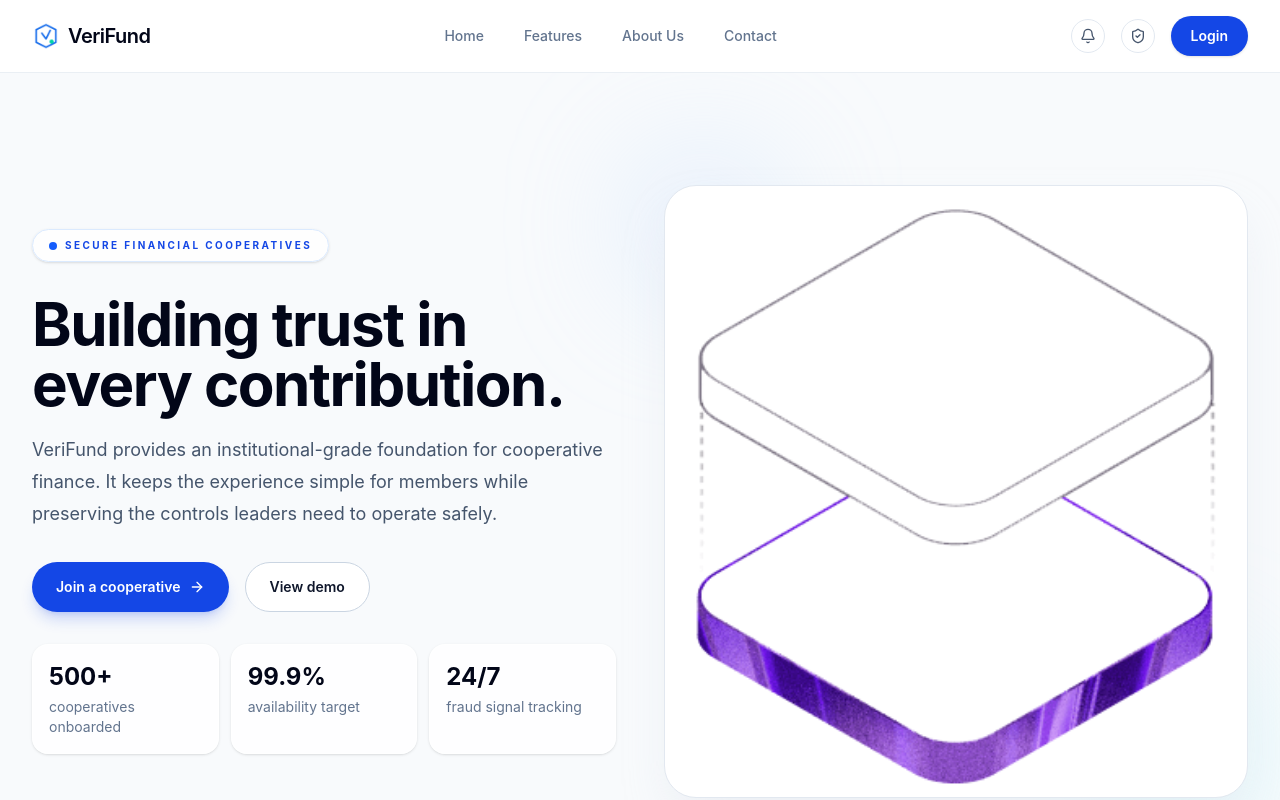
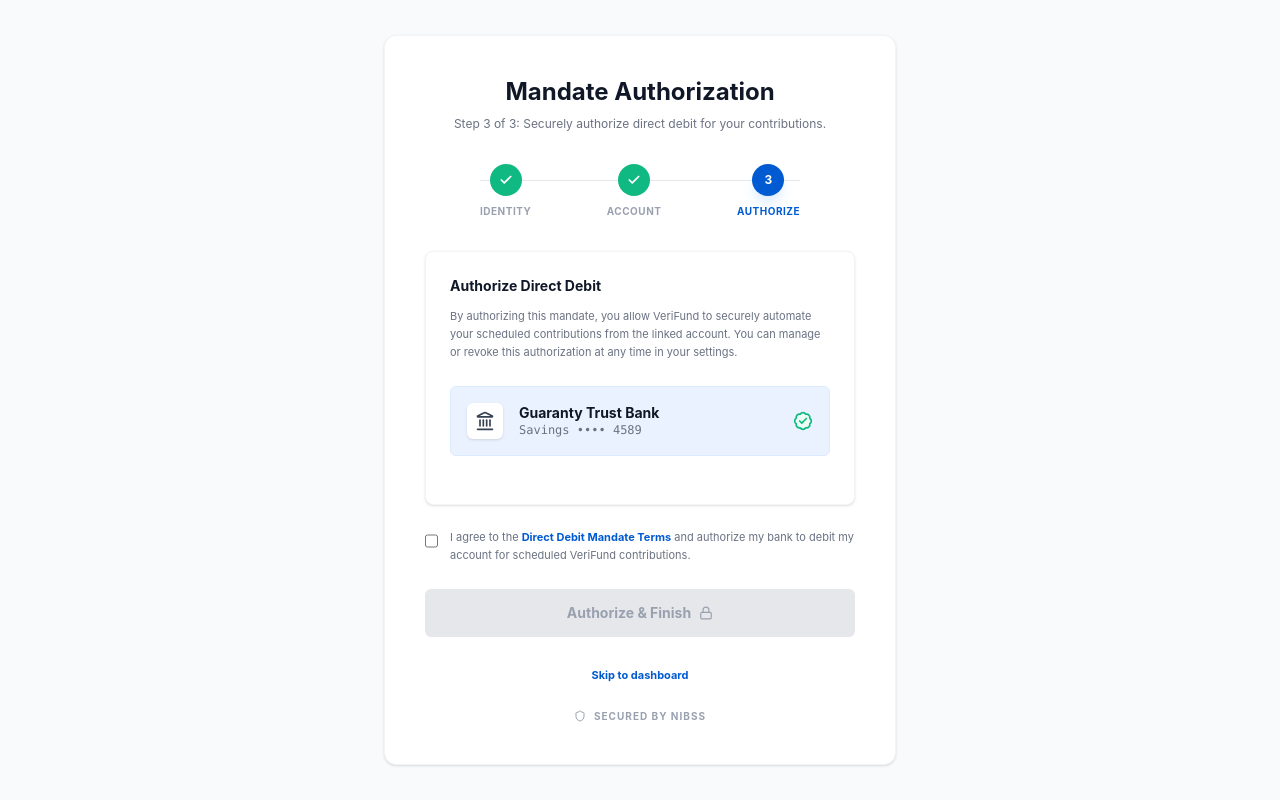
Before and after one commit to DanonymousCoder/VeriFund, a React (Vite) app in the folder frontend/: page /verify/authorize in a window 1280 px wide. Before the commit this address led to /. Shown: the top 800 px of the page. Built offline with nearby package versions, Linux system fonts and the light colour scheme.

Commit message:
feat: add routing for BankLinkLayout and MandateAuthorization components, update navigation links

```diff
--- a/frontend/src/App.tsx
+++ b/frontend/src/App.tsx
@@ -14,9 +14,11 @@ import {
 } from 'lucide-react'
 import { Login, MemberDashboard, SignUp } from './components'
 import IdentityVerification from './components/IdentityVerification'
+import BankLinkLayout from './components/BankLinkLayout'
 import PublicProfileDashboard from './components/PublicProfileDashboard'
 import MultiSigAuthorization from './components/MultiSigAuthorization'
 import RegulatoryDashboard from './components/RegulatoryDashboard'
+import MandateAuthorization from './components/MandateAuthorization'
 import heroImage from './assets/hero.png'
 import verifundLogo from './assets/verifund-logo.png'
 
@@ -102,6 +104,8 @@ function App() {
       <Route path="/signup" element={<SignUp />} />
       <Route path="/dashboard" element={<MemberDashboard />} />
       <Route path="/verify" element={<IdentityVerification />} />
+      <Route path="/verify/account" element={<BankLinkLayout />} />
+      <Route path="/verify/authorize" element={<MandateAuthorization />} />
       <Route path="/profile" element={<PublicProfileDashboard />} />
       <Route path="/authorize" element={<MultiSigAuthorization />} />
       <Route path="/regulatory" element={<RegulatoryDashboard />} />
@@ -161,10 +165,10 @@ function Navbar() {
             <ShieldCheck className="h-4 w-4" />
           </button>
           <Link
-            to="/login"
+            to="/signup"
             className="inline-flex items-center justify-center rounded-full bg-blue-700 px-5 py-2.5 text-sm font-semibold text-white shadow-sm transition hover:bg-blue-800"
           >
-            Login
+            Signup
           </Link>
         </div>
       </nav>
--- a/frontend/src/components/BankLinkLayout.tsx
+++ b/frontend/src/components/BankLinkLayout.tsx
@@ -1,4 +1,5 @@
 import React from 'react'
+import { Link } from 'react-router-dom'
 import { Check, ChevronDown, Hash, ShieldCheck, Info, ArrowRight, Lock } from 'lucide-react'
 import verifundLogo from '../assets/verifund-logo.png'
 
@@ -90,9 +91,12 @@ const BankAccountForm: React.FC = () => {
 
       {/* Footer Action Area */}
       <div className="bg-[#E5EFFF] p-6 border-t border-gray-100">
-        <button className="w-full bg-[#CADFFF] text-[#8EA9D1] py-3.5 rounded-md font-bold text-xs flex items-center justify-center gap-2 cursor-not-allowed">
+        <Link
+          to="/verify/authorize"
+          className="w-full bg-[#005AD2] text-white py-3.5 rounded-md font-bold text-xs flex items-center justify-center gap-2 transition-colors hover:bg-blue-700"
+        >
           Proceed to Authorize <ArrowRight size={16} />
-        </button>
+        </Link>
       </div>
     </div>
   )
--- a/frontend/src/components/IdentityVerification.tsx
+++ b/frontend/src/components/IdentityVerification.tsx
@@ -1,4 +1,5 @@
 import React, { useState } from 'react'
+import { Link } from 'react-router-dom'
 import { Grid3X3, RefreshCw, Lock, Check, ArrowRight } from 'lucide-react'
 import verifundLogo from '../assets/verifund-logo.png'
 
@@ -101,9 +102,12 @@ export const VerificationForm: React.FC = () => {
 
       {/* Footer Action Area */}
       <div className="bg-[#E5EFFF] p-6 border-t border-gray-100">
-        <button className="w-full bg-[#005AD2] text-white py-3.5 rounded-md font-bold text-sm flex items-center justify-center gap-2 hover:bg-blue-700 transition-colors">
+        <Link
+          to="/verify/account"
+          className="w-full bg-[#005AD2] text-white py-3.5 rounded-md font-bold text-sm flex items-center justify-center gap-2 hover:bg-blue-700 transition-colors"
+        >
           Proceed to Account <ArrowRight size={16} />
-        </button>
+        </Link>
       </div>
     </div>
   )
--- a/frontend/src/components/MandateAuthorization.tsx
+++ b/frontend/src/components/MandateAuthorization.tsx
@@ -1,4 +1,5 @@
 import React, { useState } from 'react'
+import { Link } from 'react-router-dom'
 import { Check, Landmark, BadgeCheck, Lock, Shield } from 'lucide-react'
 
 const Stepper: React.FC = () => {
@@ -89,14 +90,27 @@ const MandateAuthorization: React.FC = () => {
             </label>
           </div>
 
-          <button
-            disabled={!agreed}
-            className={`w-full py-3.5 rounded-md font-bold text-sm flex items-center justify-center gap-2 transition-all ${
-              agreed ? 'bg-[#005AD2] text-white hover:bg-blue-700' : 'bg-gray-200 text-gray-400 cursor-not-allowed'
-            }`}
-          >
-            Authorize & Finish <Lock size={14} />
-          </button>
+          {agreed ? (
+            <Link
+              to="/dashboard"
+              className="w-full py-3.5 rounded-md font-bold text-sm flex items-center justify-center gap-2 transition-all bg-[#005AD2] text-white hover:bg-blue-700"
+            >
+              Authorize & Finish <Lock size={14} />
+            </Link>
+          ) : (
+            <button
+              disabled
+              className="w-full py-3.5 rounded-md font-bold text-sm flex items-center justify-center gap-2 bg-gray-200 text-gray-400 cursor-not-allowed"
+            >
+              Authorize & Finish <Lock size={14} />
+            </button>
+          )}
+
+          <div className="text-center">
+            <Link to="/dashboard" className="text-[11px] font-bold text-[#005AD2] hover:underline">
+              Skip to dashboard
+            </Link>
+          </div>
 
           <div className="flex items-center justify-center gap-2 text-gray-400">
             <Shield size={12} />
```
